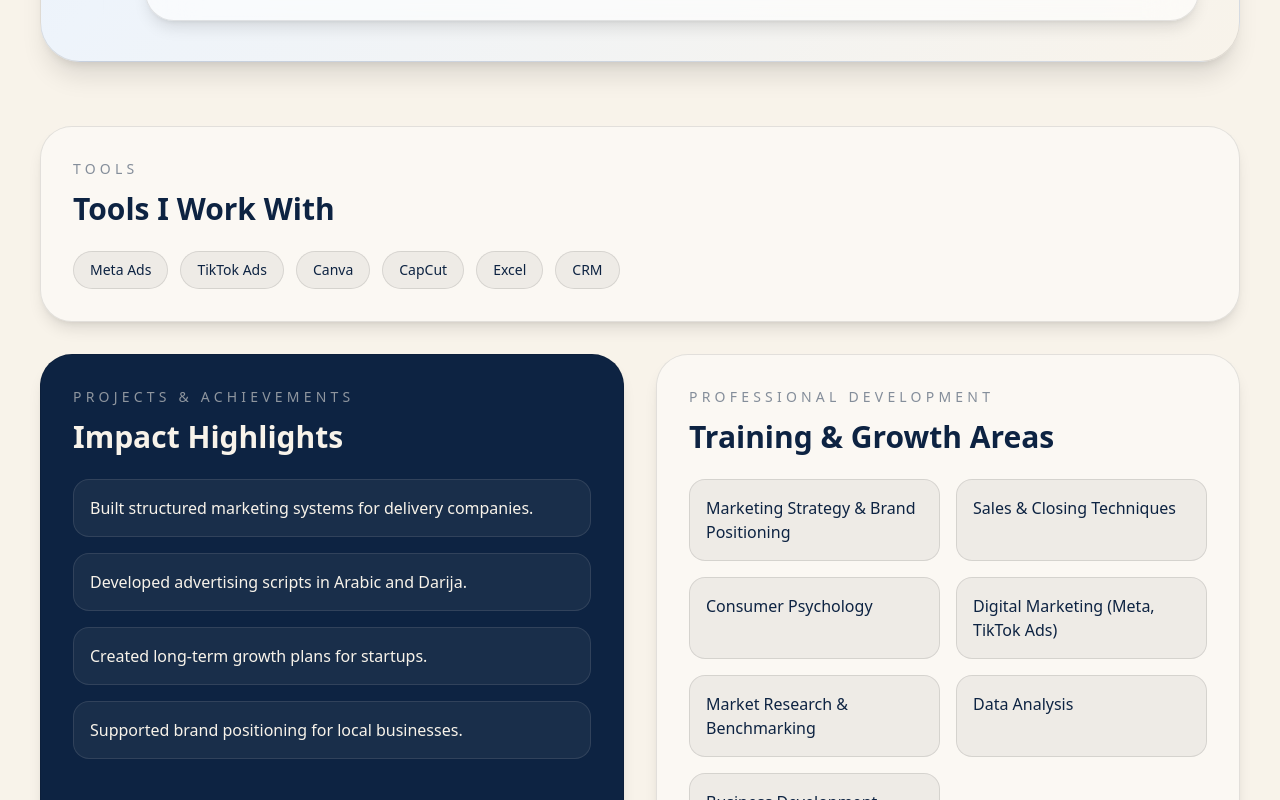
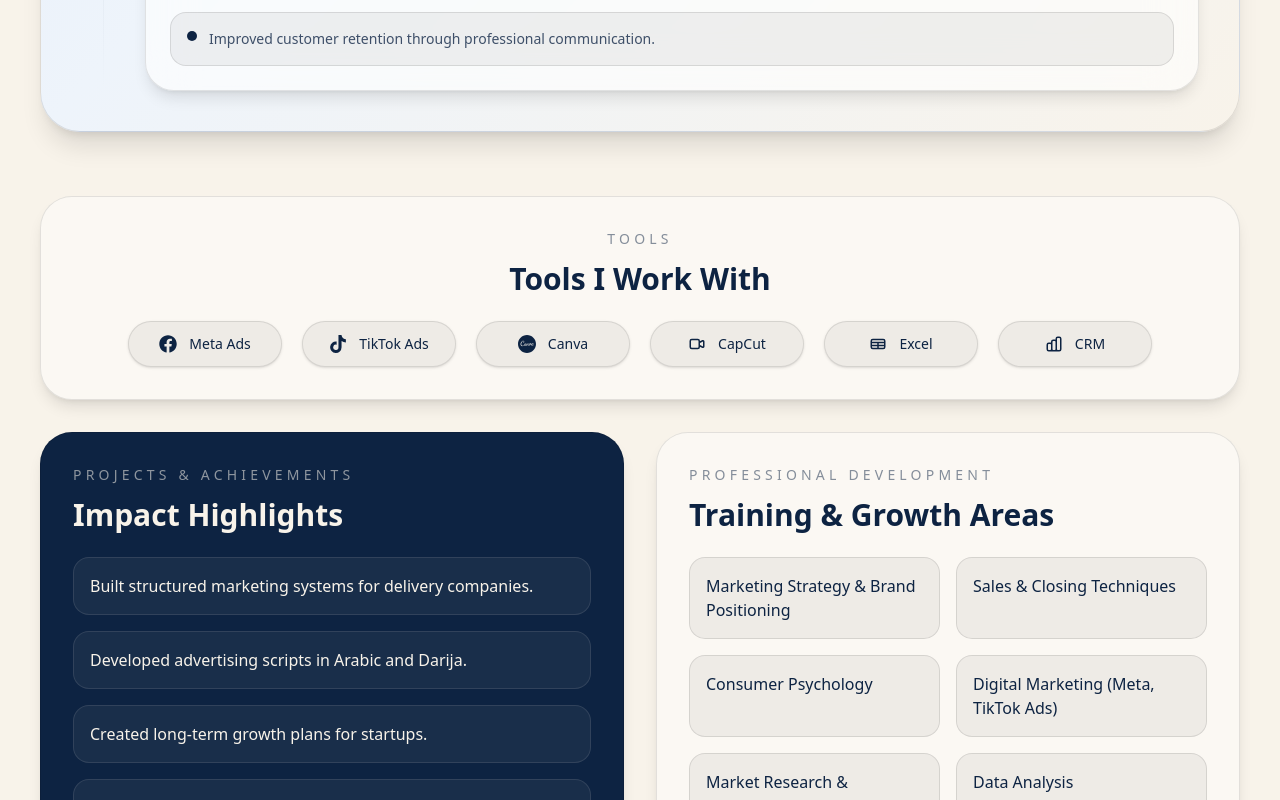
Before and after one commit to AyezMedia/Bouybri-portfolio, a Next.js app: page / in a window 1280 px wide. Shown: the part 2920-3720 px from the top of the page. Built offline with nearby package versions, Linux system fonts and the light colour scheme.

Commit message:
UI improvements: centered buttons, tools layout, animations

```diff
--- a/app/page.tsx
+++ b/app/page.tsx
@@ -4,6 +4,9 @@
 import { Moon, Sun } from "lucide-react";
 import { useTheme } from "next-themes";
 import { useEffect, useState } from "react";
+import { FaFacebook, FaTiktok} from "react-icons/fa";
+import { SiCanva } from "react-icons/si";
+import { HiOutlineChartBar, HiOutlineVideoCamera, HiOutlineTable } from "react-icons/hi";
 
 export default function YahyaBouybriPortfolio() {
   const navItems = ["About", "Skills", "Experience", "Contact"];
@@ -65,7 +68,14 @@
     "Business Development",
   ];
 
-  const tools = ["Meta Ads", "TikTok Ads", "Canva", "CapCut", "Excel", "CRM"];
+  const tools = [
+  { name: "Meta Ads", icon: <FaFacebook /> },
+  { name: "TikTok Ads", icon: <FaTiktok /> },
+  { name: "Canva", icon: <SiCanva /> },
+  { name: "CapCut", icon: <HiOutlineVideoCamera /> },
+  { name: "Excel", icon: <HiOutlineTable /> },
+  { name: "CRM", icon: <HiOutlineChartBar /> },
+];
 
   const { resolvedTheme, setTheme } = useTheme();
   const [mounted, setMounted] = useState(false);
@@ -304,7 +314,7 @@
                 <motion.span
                   key={skill}
                   whileHover={{ scale: 1.07 }}
-                  className="rounded-full border border-current/15 bg-current/5 px-4 py-2 text-sm"
+                  className="rounded-full border border-current/15 bg-current/5 px-4 py-2 te-smxt"
                 >
                   {skill}
                 </motion.span>
@@ -410,20 +420,21 @@
         transition={{ duration: 0.6 }}
         className="mx-auto max-w-7xl px-6 pb-16 md:px-10"
       >
-        <div className="mb-8 rounded-[2rem] border border-black/10 bg-white/45 p-8 shadow-lg dark:border-[#17365d] dark:bg-[#0d1d35]">
+        <div className="mb-8 rounded-[2rem] border border-black/10 bg-white/45 p-8 shadow-lg text-center dark:border-[#17365d] dark:bg-[#0d1d35]">
           <p className="text-sm uppercase tracking-[0.3em] text-[#0d2342]/50 dark:text-[#f8f3ea]/50">
             Tools
           </p>
           <h2 className="mt-3 text-3xl font-black">Tools I Work With</h2>
-          <div className="mt-6 flex flex-wrap gap-3">
+          <div className="mt-6 grid grid-cols-2 sm:grid-cols-3 lg:grid-cols-6 gap-5 max-w-5xl mx-auto">
             {tools.map((tool) => (
-              <motion.span
-                key={tool}
-                whileHover={{ y: -4, scale: 1.05 }}
-                className="rounded-full border border-black/10 bg-black/5 px-4 py-2 text-sm dark:border-[#f8f3ea]/10 dark:bg-[#f8f3ea]/6"
+              <motion.div
+                key={tool.name}
+                whileHover={{ y: -6, scale: 1.05 }}
+                className="flex items-center justify-center gap-3 rounded-full border border-black/10 bg-black/5 px-5 py-3 text-sm font-medium shadow-sm transition dark:border-[#f8f3ea]/10 dark:bg-[#f8f3ea]/6"
               >
-                {tool}
-              </motion.span>
+                <span className="text-lg">{tool.icon}</span>
+                {tool.name}
+              </motion.div>
             ))}
           </div>
         </div>
@@ -484,10 +495,10 @@
             <h2 className="mt-3 text-3xl font-black">Communication</h2>
             <div className="mt-6 grid gap-4 sm:grid-cols-3">
               {[
-                ["Arabic", "Native"],
-                ["English", "Intermediate"],
-                ["French", "Basic"],
-              ].map(([lang, level]) => (
+                ["Arabic", "Native",  "100%"],
+                ["English", "Intermediate", "75%"],
+                ["French", "Basic", "45%"],
+              ].map(([lang, level, width]) => (
                 <motion.div
                   key={lang}
                   whileHover={{ y: -4 }}
@@ -497,6 +508,15 @@
                   <p className="mt-1 text-[#0d2342]/65 dark:text-[#f8f3ea]/65">
                     {level}
                   </p>
+                      <div className="mt-4 h-3 w-full rounded-full bg-black/10 dark:bg-white/10">
+                        <motion.div
+                          initial={{ width: 0 }}
+                          whileInView={{ width }}
+                          viewport={{ once: true }}
+                          transition={{ duration: 0.8, ease: "easeOut" }}
+                          className="h-3 rounded-full bg-[#0d2342] dark:bg-[#f8f3ea]"
+                        />
+                      </div>
                 </motion.div>
               ))}
             </div>
@@ -518,22 +538,19 @@
                 partnership building, branding support, and digital growth
                 projects.
               </p>
-              <div className="mt-8 space-y-4 text-sm">
+              <div className="mt-8 grid grid-cols-2 gap-4 text-sm">
                 <a
                   href="mailto:yahyabouybri1@gmail.com"
                   className="block rounded-2xl border border-black/10 bg-black/5 px-5 py-4 transition hover:bg-black/10 dark:border-[#f8f3ea]/10 dark:bg-[#f8f3ea]/6 dark:hover:bg-[#f8f3ea]/10"
                 >
-                  yahyabouybri1@gmail.com
+                  Email Me
                 </a>
                 <a
-                  href="tel:+212640016052"
+                  href="https://wa.me/212640016052"
                   className="block rounded-2xl border border-black/10 bg-black/5 px-5 py-4 transition hover:bg-black/10 dark:border-[#f8f3ea]/10 dark:bg-[#f8f3ea]/6 dark:hover:bg-[#f8f3ea]/10"
                 >
-                  +212 640 016 052
+                  WhatsApp
                 </a>
-                <div className="rounded-2xl border border-black/10 bg-black/5 px-5 py-4 dark:border-[#f8f3ea]/10 dark:bg-[#f8f3ea]/6">
-                  Agadir, Morocco
-                </div>
               </div>
             </div>
           </motion.div>
--- a/package.json
+++ b/package.json
@@ -14,7 +14,8 @@
     "next": "16.2.2",
     "next-themes": "^0.4.6",
     "react": "19.2.4",
-    "react-dom": "19.2.4"
+    "react-dom": "19.2.4",
+    "react-icons": "^5.6.0"
   },
   "devDependencies": {
     "@tailwindcss/postcss": "^4",
```
Also changed, not shown: app/globals.css (line endings or trailing spaces), 1 other file (tests, documents, lock files or other folders).
